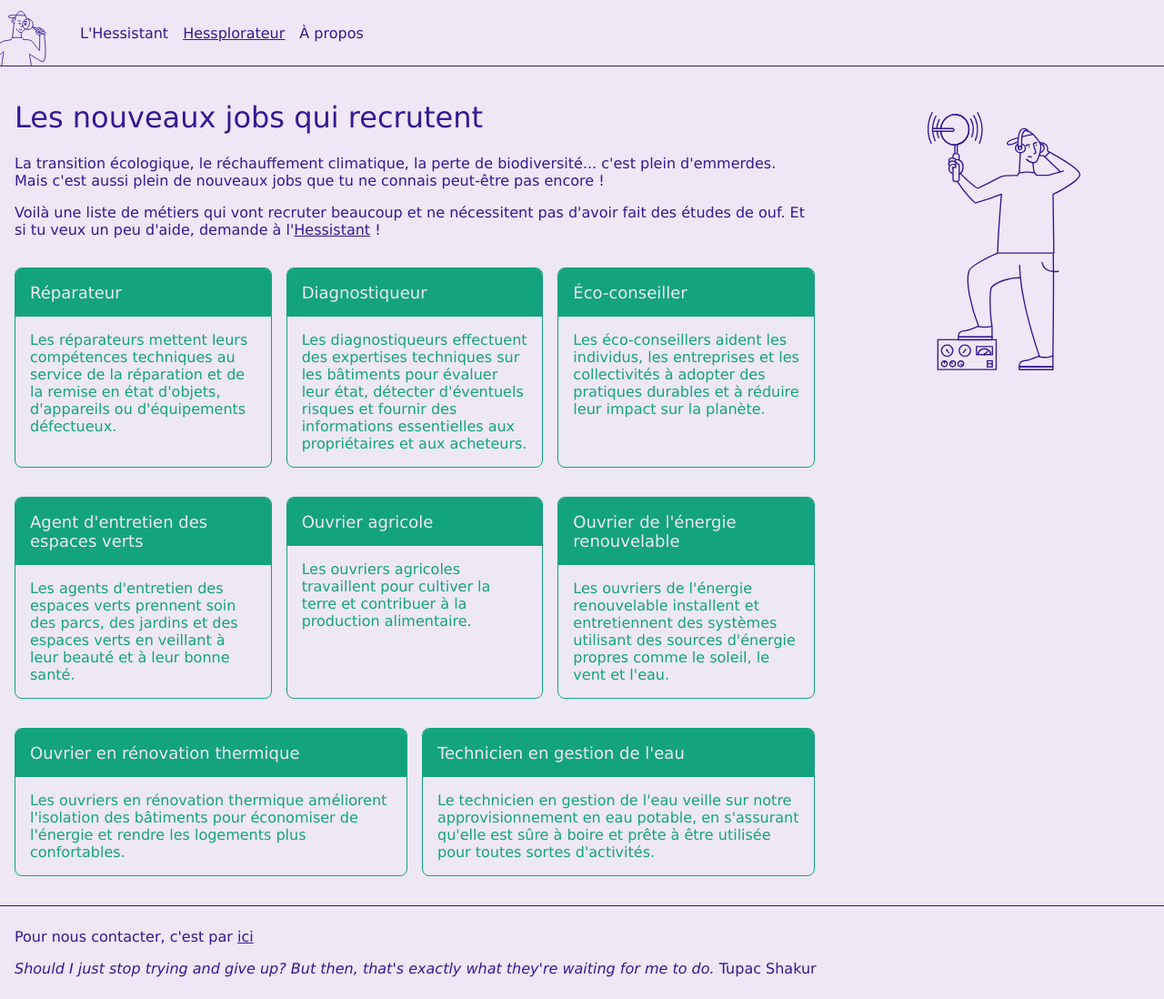
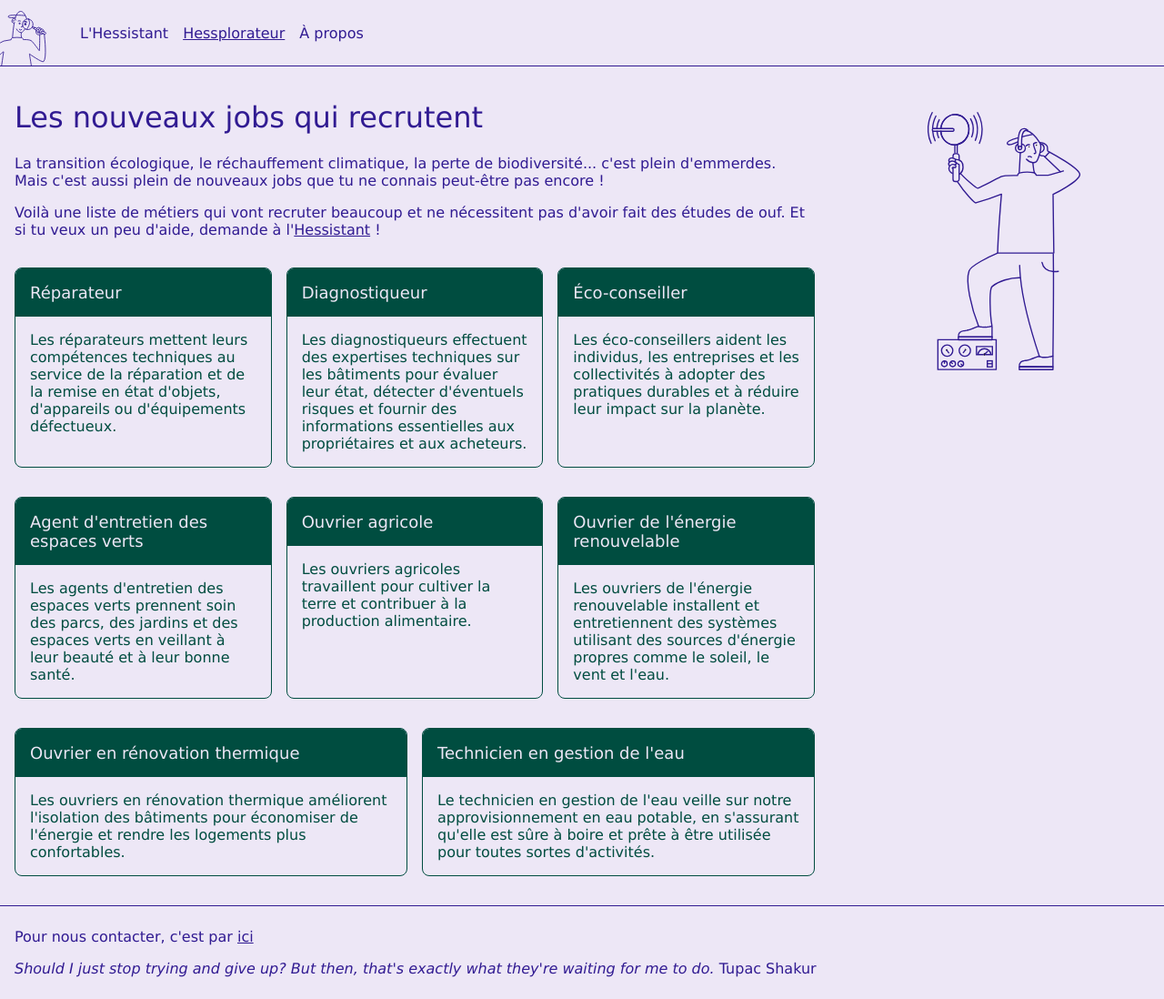
Before and after one commit to Ju4/Hessistant, a Jekyll site: the page built from jobs.html, in a window 1280 px wide. Shown: the whole page at 91% size. Built offline with Jekyll 4.4.1, drawn with Linux system fonts in a browser that asks for light colours.

Commit message:
Use accessible secondary color

```diff
--- a/assets/css/media-screen.scss
+++ b/assets/css/media-screen.scss
@@ -1,7 +1,7 @@
 ---
 ---
 $base-color: #311B92;
-$secondary-color: #14A37F;
+$secondary-color: #004D40;
 $back-color: #EDE7F6;
 @import "main";
 @import "styles";
```
